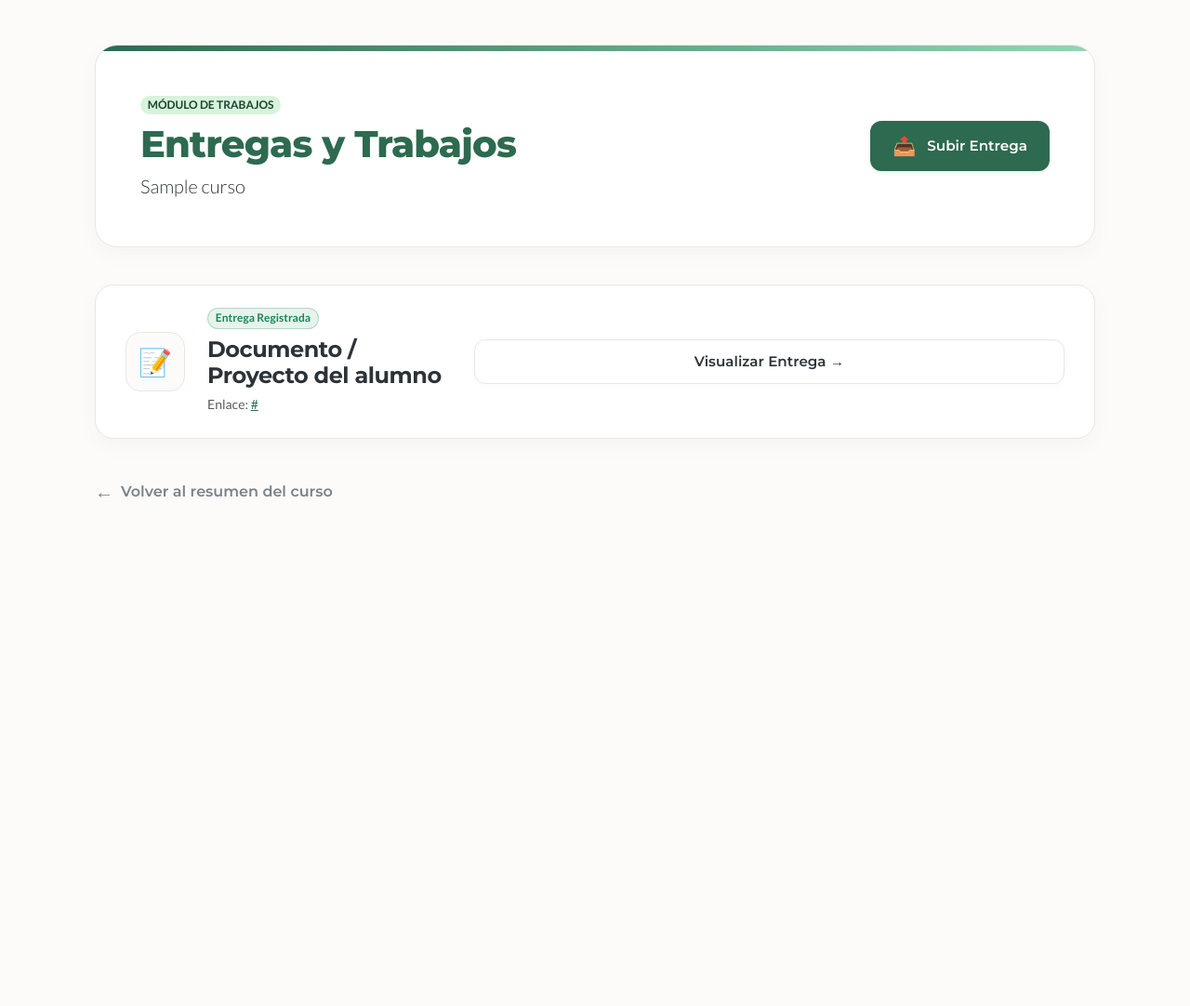
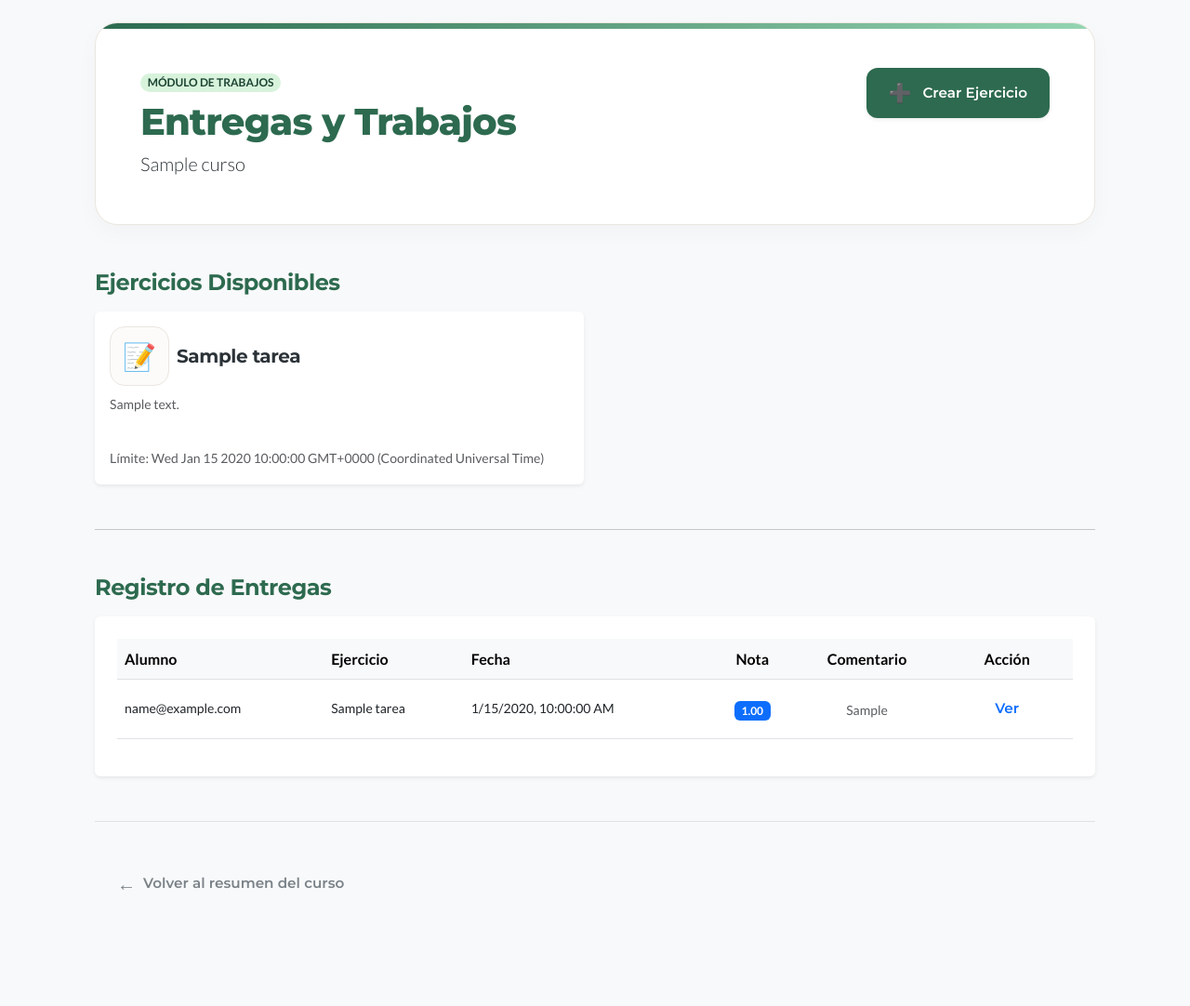
Before and after one commit to WindedDiego/proyecto-cursos, a Node server app: page /cursos/1/tareas in a window 1280 px wide. Shown: the whole page at 93% size. Before the commit the page ends 535 px from the top, so only its background shows below. Run offline with Node 20, Linux system fonts and the light colour scheme; a user stored in the database is signed in; tables that the repository leaves empty hold one stand-in row (values such as "Sample post"); some libraries are stand-ins or nearby versions.

Commit message:
Refactor: Implementar modelo de Ejercicios y Entregas en el módulo de Tareas

```diff
--- a/src/controllers/TareaController.js
+++ b/src/controllers/TareaController.js
@@ -1,10 +1,92 @@
 const Tarea = require('../models/Tarea');
 const Curso = require('../models/Curso');
 const Usuario = require('../models/Usuario');
+const Entrega = require('../models/Entrega');
 
 module.exports = {
-    // Listar las tareas enviadas de un curso específico
+    // Listar ejercicios de un curso (Vista del alumno y profesor)
     listarPorCurso: async (req, res) => {
+        try {
+            const id_curso = req.params.id_curso;
+            console.log(`[DEBUG] listarPorCurso - ID Curso: ${id_curso}`);
+            console.log(`[DEBUG] Usuario actual:`, req.usuario);
+
+            const curso = await Curso.findByPk(id_curso);
+
+            if (!curso) {
+                console.error(`[ERROR] Curso con ID ${id_curso} no encontrado.`);
+                return res.status(404).send('El curso seleccionado no existe.');
+            }
+
+            console.log(`[DEBUG] Curso encontrado: ${curso.titulo}`);
+
+        try {
+            const id_curso = req.params.id_curso;
+            console.log(`[DEBUG] listarPorCurso - ID Curso: ${id_curso}`);
+            console.log(`[DEBUG] Usuario actual:`, req.usuario);
+
+            const curso = await Curso.findByPk(id_curso);
+
+            if (!curso) {
+                console.error(`[ERROR] Curso con ID ${id_curso} no encontrado.`);
+                return res.status(404).send('El curso seleccionado no existe.');
+            }
+
+            console.log(`[DEBUG] Curso encontrado: ${curso.titulo}`);
+
+            // 1. Obtenemos todos los ejercicios del curso
+            const ejercicios = await Tarea.findAll({
+                where: { curso_id: id_curso },
+                include: [{ model: Curso, as: 'curso' }]
+            });
+            console.log(`[DEBUG] Ejercicios encontrados: ${ejercicios.length}`);
+
+            // 2. Obtenemos las entregas relevantes
+            let entregas = [];
+            if (req.usuario && req.usuario.id) {
+                if (req.usuario.rol === 'profesor' || req.usuario.rol === 'administrador') {
+                    // El profesor ve todas las entregas vinculadas a los ejercicios de este curso
+                    const tareasIds = ejercicios.map(e => e.id);
+                    entregas = await Entrega.findAll({
+                        where: {
+                            tarea_id: tareasIds
+                        },
+                        include: [
+                            { model: Tarea, as: 'tarea' },
+                            { model: Usuario, as: 'alumno' }
+                        ]
+                    });
+                } else {
+                    // El alumno solo ve sus propias entregas vinculadas a los ejercicios de este curso
+                    entregas = await Entrega.findAll({
+                        where: {
+                            alumno_id: req.usuario.id,
+                            tarea_id: ejercicios.map(e => e.id)
+                        },
+                        include: [{ model: Tarea, as: 'tarea' }]
+                    });
+                }
+                console.log(`[DEBUG] Entregas encontradas: ${entregas.length}`);
+            }
+
+            res.render('tareas/index', {
+                curso,
+                ejercicios,
+                entregas,
+                puedeGestionar: ['profesor', 'administrador'].includes(req.usuario.rol)
+            });
+        } catch (error) {
+            console.error(`[ERROR CRÍTICO] en listarPorCurso:`, error);
+            res.status(500).send(`Error interno del servidor: ${error.message}`);
+        }
+        } catch (error) {
+            console.error(`[ERROR CRÍTICO] en listarPorCurso:`, error);
+            res.status(500).send(`Error interno del servidor: ${error.message}`);
+        }
+    },
+
+        // Formulario para que el profesor cree un nuevo ejercicio
+    crearEjercicioForm: async (req, res) => {
         try {
             const id_curso = req.params.id_curso;
             const curso = await Curso.findByPk(id_curso);
@@ -13,53 +95,115 @@
                 return res.status(404).send('El curso seleccionado no existe.');
             }
 
-            const tareas = await Tarea.findAll({
-                where: req.usuario.rol === 'alumno'
-                    ? { curso_id: id_curso, alumno_id: req.usuario.id }
-                    : { curso_id: id_curso },
-                include: [{ model: Usuario, as: 'alumno' }] // Por si quieres mostrar el nombre del alumno
-            });
-
-            res.render('tareas/index', { curso, tareas });
+            res.render('tareas/crear_ejercicio', { curso, id_curso });
         } catch (error) {
             console.error(error);
-            res.status(500).send('Error al cargar las tareas');
+            res.status(500).send('Error al cargar el formulario de creación');
         }
     },
 
-    // Formulario para subir/crear una tarea
-    crearForm: async (req, res) => {
+    // Acción para que el profesor cree un ejercicio
+    crearEjercicio: async (req, res) => {
         try {
             const id_curso = req.params.id_curso;
-            const curso = await Curso.findByPk(id_curso);
+            const { titulo, descripcion, fecha_limite } = req.body;
+
+            await Tarea.create({
+                curso_id: id_curso,
+                titulo,
+                descripcion,
+                fecha_limite: fecha_limite || null
+            });
+
+            res.redirect(`/cursos/${id_curso}/tareas`);
+        } catch (error) {
+            console.error(error);
+            res.status(500).send('Error al crear el ejercicio');
+        }
+    },
+
+    // Formulario para que el alumno envíe una entrega
+    enviarEntregaForm: async (req, res) => {
+        try {
+            const id_ejercicio = req.params.id_ejercicio;
+            const curso = await Curso.findByPk(req.params.id_curso);
 
             if (!curso) {
                 return res.status(404).send('El curso seleccionado no existe.');
             }
 
-            res.render('tareas/crear', { curso });
+            res.render('tareas/enviar_entrega', { curso, id_ejercicio });
         } catch (error) {
             console.error(error);
-            res.status(500).send('Error al cargar el formulario de tareas');
+            res.status(500).send('Error al cargar el formulario de entrega');
         }
     },
 
-    // Guardar la tarea en la base de datos
-    crear: async (req, res) => {
+    // Acción para que el alumno envíe la entrega
+    enviarEntrega: async (req, res) => {
         try {
-            const id_curso = req.params.id_curso;
+            const { id_ejercicio, id_curso } = req.params;
             const { url_archivo } = req.body;
 
-            await Tarea.create({
-                curso_id: id_curso,
+            if (!id_ejercicio || !id_curso) {
+                return res.status(400).send('Faltan parámetros requeridos (id_ejercicio o id_curso).');
+            }
+
+            await Entrega.create({
+                tarea_id: id_ejercicio,
                 alumno_id: req.usuario.id,
-                url_archivo: url_archivo
+                url_archivo: url_archivo || null
             });
 
             res.redirect(`/cursos/${id_curso}/tareas`);
         } catch (error) {
             console.error(error);
-            res.status(500).send('Error al guardar la tarea');
+            res.status(500).send('Error al enviar la entrega');
+        }
+    },
+
+    // Vista para que el profesor vea las entregas de un ejercicio específico
+    gestionarEntregas: async (req, res) => {
+        try {
+            const id_ejercicio = req.params.id_ejercicio;
+            const curso = await Curso.findByPk(req.params.id_curso);
+
+            if (!curso) {
+                return res.status(404).send('El curso seleccionado no existe.');
+            }
+
+            const ejercicio = await Tarea.findByPk(id_ejercicio);
+            const entregas = await Entrega.findAll({
+                where: { tarea_id: id_ejercicio },
+                include: [Usuario]
+            });
+
+            res.render('tareas/gestionar_entregas', {
+                curso,
+                ejercicio,
+                entregas
+            });
+        } catch (error) {
+            console.error(error);
+            res.status(500).send('Error al cargar las entregas');
+        }
+    },
+
+    // Acción para que el profesor califique una entrega
+    calificarEntrega: async (req, res) => {
+        try {
+            const { id_entrega } = req.params;
+            const { nota, comentario_profesor } = req.body;
+
+            await Entrega.update({
+                nota: nota || null,
+                comentario_profesor: comentario_profesor || null
+            }, { where: { id: id_entrega } });
+
+            return res.redirect(`/cursos/${req.params.id_curso}/tareas/gestionar_entregas?id_ejercicio=${req.params.id_ejercicio}`);
+        } catch (error) {
+            console.error(error);
+            return res.status(500).send('Error al calificar la entrega');
         }
     }
 };
--- a/src/views/tareas/index.ejs
+++ b/src/views/tareas/index.ejs
@@ -1,5 +1,5 @@
 <!-- ==========================================================================
-     Archivo: src/views/tareas/index.ejs (Con botón de subida siempre visible)
+     Archivo: src/views/tareas/index.ejs
      ========================================================================== -->
 <!DOCTYPE html>
 <html lang="es">
@@ -9,66 +9,119 @@
     <link href="https://cdn.jsdelivr.net/npm/bootstrap@5.3.0/dist/css/bootstrap.min.css" rel="stylesheet">
     <link rel="stylesheet" href="/css/style.css">
 </head>
-<body>
-    <div class="container">
+<body class="bg-light">
+    <div class="container py-4">
 
-        <!-- CABECERA CON BOTÓN DE SUBIDA VISIBLE -->
-        <header class="header-seccion d-flex flex-column flex-md-row justify-content-between align-items-md-center gap-4">
+        <!-- CABECERA -->
+        <header class="header-seccion d-flex flex-column flex-md-row justify-content-between align-items-md-start gap-4 mb-5">
             <div>
                 <span class="badge rounded-pill text-uppercase mb-2" style="background-color: var(--verde-claro); color: var(--verde-oscuro); font-size: 0.75rem;">Módulo de Trabajos</span>
                 <h1 class="text-verde-primario">Entregas y Trabajos</h1>
                 <p class="lead mb-0"><%= curso.titulo %></p>
             </div>
 
-            <!-- Botón para subir la tarea directamente -->
             <div>
+                <% if (puedeGestionar) { %>
                     <a href="/cursos/<%= curso.id %>/tareas/crear" class="btn btn-primario shadow-sm">
+                        <span class="fs-5 me-1">➕</span> Crear Ejercicio
+                    </a>
+                <% } else { %>
+                    <a href="/cursos/<%= curso.id %>/tareas/enviar_entrega" class="btn btn-primario shadow-sm">
                         <span class="fs-5 me-1">📤</span> Subir Entrega
                     </a>
+                <% } %>
             </div>
         </header>
 
         <main>
-            <% if (tareas && tareas.length > 0) { %>
-                <div class="d-flex flex-column">
-                    <% tareas.forEach(tarea => { %>
-                        <div class="tarjeta-lista flex-column flex-md-row">
+            <!-- SECCIÓN 1: EJERCICIOS -->
+            <h4 class="fw-bold mb-3 text-verde-primario">Ejercicios Disponibles</h4>
+            <% if (ejercicios && ejercicios.length > 0) { %>
+                <div class="row row-cols-1 row-cols-md-2 g-4 mb-5">
+                    <% ejercicios.forEach(tarea => { %>
+                        <div class="col">
+                            <div class="card h-100 shadow-sm border-0 p-3">
+                                <div class="d-flex align-items-center gap-2 mb-2">
                                     <div class="icon-box">📝</div>
-
-                            <div class="flex-grow-1 text-center text-md-start">
-                                <div class="d-flex align-items-center justify-content-center justify-content-md-start gap-2 mb-2">
-                                    <span class="badge rounded-pill bg-success bg-opacity-10 text-success border border-success border-opacity-25" style="font-size: 0.75rem;">
-                                        Entrega Registrada
-                                    </span>
+                                    <h5 class="fw-bold mb-0"><%= tarea.titulo %></h5>
                                 </div>
-                                <h4 class="fw-bold mb-1">Documento / Proyecto del alumno</h4>
-                                <p class="text-muted small mb-0 text-truncate" style="max-width: 400px;">
-                                    Enlace: <a href="<%= tarea.url_archivo %>" target="_blank" class="text-verde-primario"><%= tarea.url_archivo %></a>
+                                <p class="text-muted small mb-3" style="height: 3em; overflow: hidden;">
+                                    <%= tarea.descripcion || 'Sin descripción disponible para este ejercicio.' %>
                                 </p>
+                                <div class="d-flex justify-content-between align-items-center mt-auto">
+                                    <% if (tarea.fecha_limite) { %>
+                                        <small class="text-muted">Límite: <%= tarea.fecha_limite %></small>
+                                    <% } %>
+                                    <% if (!puedeGestionar) { %>
+                                        <a href="/cursos/<%= curso.id %>/tareas/enviar_entrega?id_ejercicio=<%= tarea.id %>" class="btn btn-sm btn-primario">
+                                            Realizar Entrega
+                                        </a>
+                                    <% } %>
                                 </div>
-
-                            <div class="mt-3 mt-md-0 w-100 w-md-auto text-end">
-                                <a href="<%= tarea.url_archivo %>" target="_blank" class="btn btn-secundario w-100">
-                                    Visualizar Entrega &rarr;
-                                </a>
                             </div>
                         </div>
                     <% }) %>
                 </div>
             <% } else { %>
-                <div class="empty-state">
-                    <div class="icon">📥</div>
-                    <h3 class="text-verde-primario fw-bold mb-2">Bandeja de entregas limpia</h3>
-                    <p class="text-muted mb-4">No hay ninguna tarea o proyecto subido actualmente en este curso.</p>
-                    <a href="/cursos/<%= curso.id %>/tareas/crear" class="btn btn-primario">
-                        📤 Subir tu primera tarea ahora
-                    </a>
+                <div class="alert alert-info shadow-sm">No hay ejercicios creados para este curso.</div>
+            <% } %>
+
+            <hr class="my-5">
+
+            <!-- SECCIÓN 2: ENTREGAS -->
+            <h4 class="fw-bold mb-3 text-verde-primario">Registro de Entregas</h4>
+            <% if (entregas && entregas.length > 0) { %>
+                <div class="card shadow-sm border-0 p-4">
+                    <div class="table-responsive">
+                        <table class="table align-middle">
+                            <thead class="table-light">
+                                <tr>
+                                    <th>Alumno</th>
+                                    <th>Ejercicio</th>
+                                    <th>Fecha</th>
+                                    <% if (puedeGestionar) { %>
+                                        <th class="text-center">Nota</th>
+                                        <th class="text-center">Comentario</th>
+                                    <% } %>
+                                    <th class="text-center">Acción</th>
+                                </tr>
+                            </thead>
+                            <tbody>
+                                <% entregas.forEach(entrega => { %>
+                                    <tr>
+                                        <td class="small"><%= entrega.alumno ? entrega.alumno.email : 'N/A' %></td>
+                                        <td class="small"><%= entrega.tarea ? entrega.tarea.titulo : 'N/A' %></td>
+                                        <td class="small"><%= entrega.fecha_envio ? new Date(entrega.fecha_envio).toLocaleString() : '-' %></td>
+                                        <% if (puedeGestionar) { %>
+                                            <td class="text-center">
+                                                <span class="badge bg-primary"><%= entrega.nota || '-' %></span>
+                                            </td>
+                                            <td class="text-center">
+                                                <small class="text-muted"><%= entrega.comentario_profesor || '-' %></small>
+                                            </td>
+                                        <% } %>
+                                        <td class="text-center">
+                                            <% if (entrega.url_archivo) { %>
+                                                <a href="<%= entrega.url_archivo %>" target="_blank" class="btn btn-sm btn-outline-primary">Ver</a>
+                                            <% } %>
+                                        </td>
+                                    </tr>
+                                <% }) %>
+                            </tbody>
+                        </table>
+                    </div>
+                </div>
+            <% } else { %>
+                <div class="alert alert-warning shadow-sm">
+                    No hay entregas registradas actualmente en este curso.
                 </div>
             <% } %>
 
-            <a href="/cursos/<%= curso.id %>" class="btn-volver">
+            <div class="mt-5 pt-3 border-top">
+                <a href="/cursos/<%= curso.id %>" class="btn btn-volver">
                     <span class="fs-5">&larr;</span> Volver al resumen del curso
                 </a>
+            </div>
         </main>
     </div>
 </body>
```
Also changed, not shown: src/models/Entrega.js (added, +48 -0 lines), src/models/Tarea.js (+8 -11 lines), src/routes/tareas.js (+18 -6 lines), src/views/tareas/crear_ejercicio.ejs (added, +54 -0 lines), src/views/tareas/enviar_entrega.ejs (added, +77 -0 lines), src/views/tareas/gestionar_entregas.ejs (added, +107 -0 lines). Lines whose indentation alone changed are shown as unchanged.
